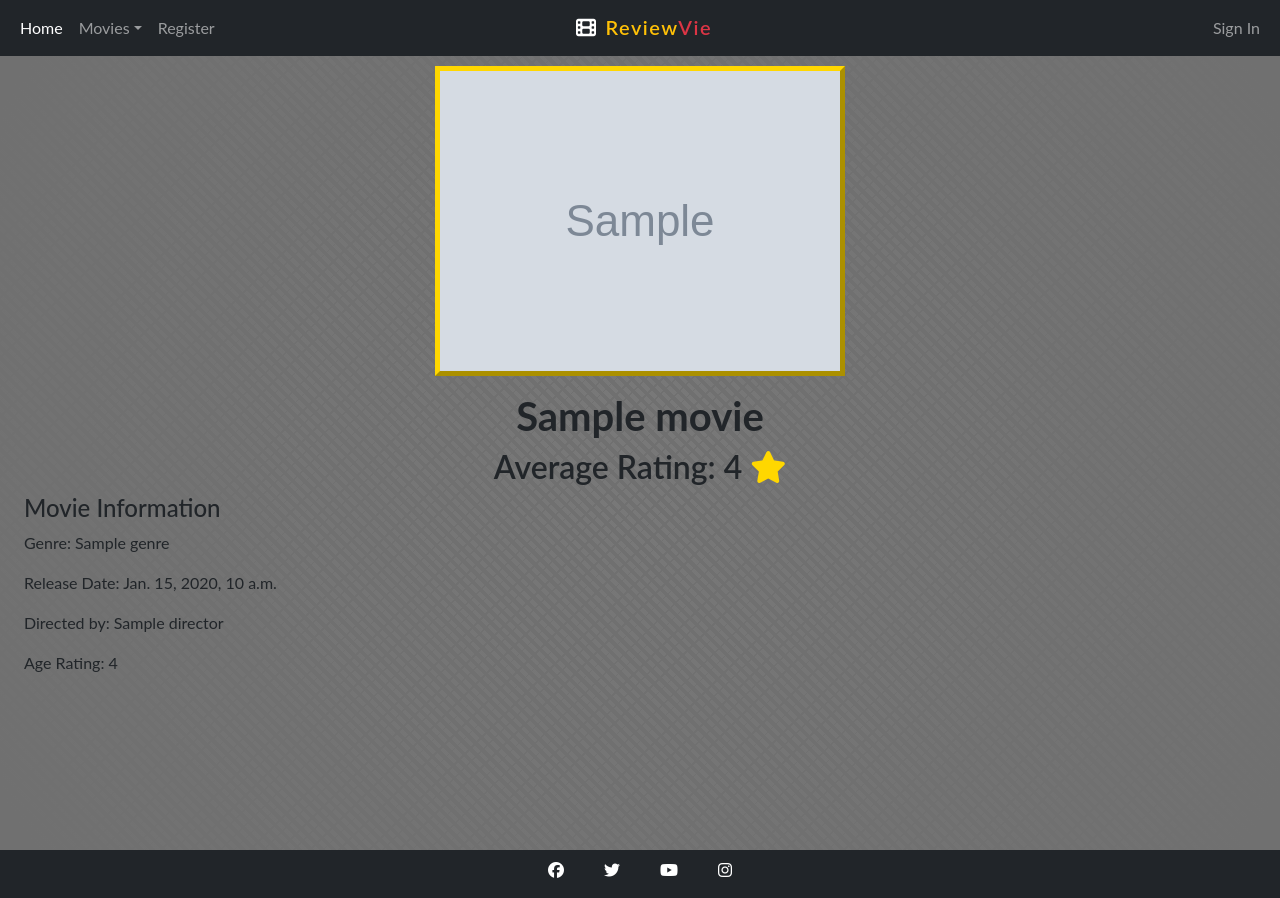
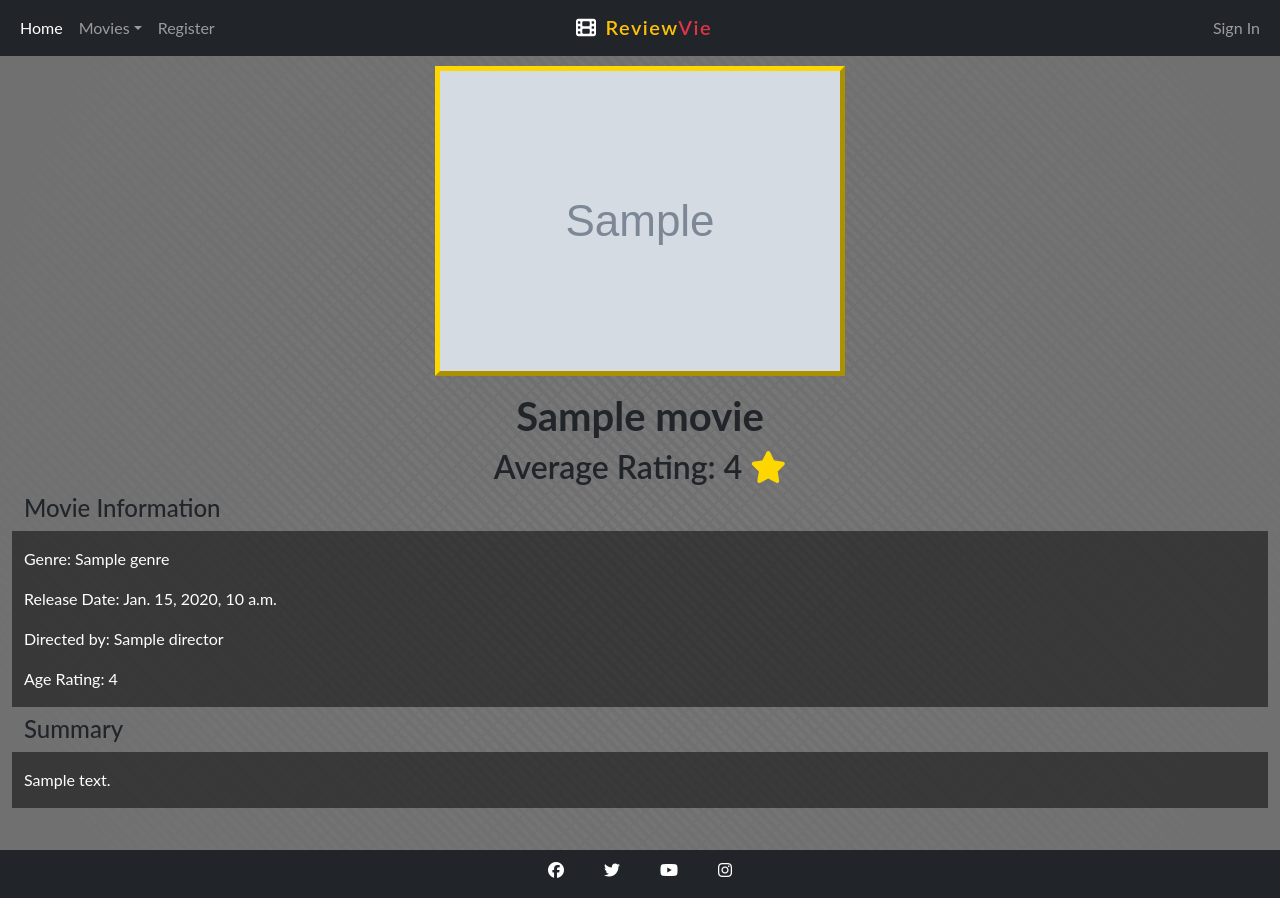
Before and after one commit to JackDay94/ReviewVie, a Django app: template movies/templates/movies/movie_detail.html in a window 1280 px wide. Run offline with Django 3.2, Linux system fonts and the light colour scheme; the template is opened without the code that fills it: most values are stand-ins (such as "Sample title", 1, 10 or a date in 2020); grey boxes marked "Sample" are stand-in pictures; some libraries are stand-ins or nearby versions.

Commit message:
Add placeholder images for movies without an image and add basic summary section to movie details.

```diff
--- a/home/templates/home/all-movies.html
+++ b/home/templates/home/all-movies.html
@@ -21,7 +21,11 @@ ReviewVie - All Movies
         <div class="col-md-6 col-6 col-lg-3">
             <div class="card text-center">
                 <a href="{% url 'movie_detail' movie.slug %}">
+                    {% if "placeholder" in movie.image.url %}
+                    <img src="https://via.placeholder.com/800.png?text=Movie+Awaiting+Image" alt="{{ movie.name }}" class="movie-img">
+                    {% else %}
                     <img src="{{ movie.image.url }}" alt="{{ movie.name }}" class="movie-img">
+                    {% endif %}
                 </a>
                 <h4 class="text-center">{{ movie.name }}</h4>
                 </p>
--- a/movies/templates/movies/movie_detail.html
+++ b/movies/templates/movies/movie_detail.html
@@ -8,22 +8,32 @@ ReviewVie - {{ movie.name }}
 <div class="container-fluid">
     <div class="row">
         <div class="col-12 text-center pt-3" id="top-movie">
+            {% if "placeholder" in movie.image.url %}
+            <img src="https://via.placeholder.com/800.png?text=Movie+Awaiting+Image" alt="{{ movie.name }}" class="top-movie-img">
+            {% else %}
             <img src="{{ movie.image.url }}" alt="{{ movie.name }}" class="top-movie-img">
+            {% endif %}
         </div>
         <div class="col-12 text-center pt-3">
             <h1 class="fw-bold">{{ movie.name }} </h1>
             <h2 class="fw-semibold">Average Rating: {{ movie.average_stars }} <i class="fa-solid fa-star star-rating"></i></h2>
         </div>
     </div>
-    <div class="row">
+    <div class="row pb-2">
         <h4>Movie Information</h4>
-        <div class="col-12 text-align-left">
-            <p>Genre: {{ movie.genre }}</p>
+        <div class="col-12 movie-details">
+            <p class="pt-3">Genre: {{ movie.genre }}</p>
             <p>Release Date: {{ movie.release_date }}</p>
             <p>Directed by: {{ movie.director }}</p>
             <p>Age Rating: {{ movie.age_rating }}</p>
         </div>
     </div>
+    <div class="row pb-2">
+        <h4>Summary</h4>
+        <div class="col-12 movie-details">
+            <p class="pt-3">{{ movie.summary | safe }}</p>
+        </div>
+    </div>
 </div>
 
 {% endblock %}
--- a/static/css/style.css
+++ b/static/css/style.css
@@ -92,3 +92,10 @@ footer {
     width: 300px;
     max-width: 50vw;
 }
+
+/* Movie Details page Styles */
+
+.movie-details {
+    background-color: rgba(0, 0, 0, 0.5);
+    color: #fff;
+}
```
Also changed, not shown: home/templates/home/home.html (+12 -0 lines).
